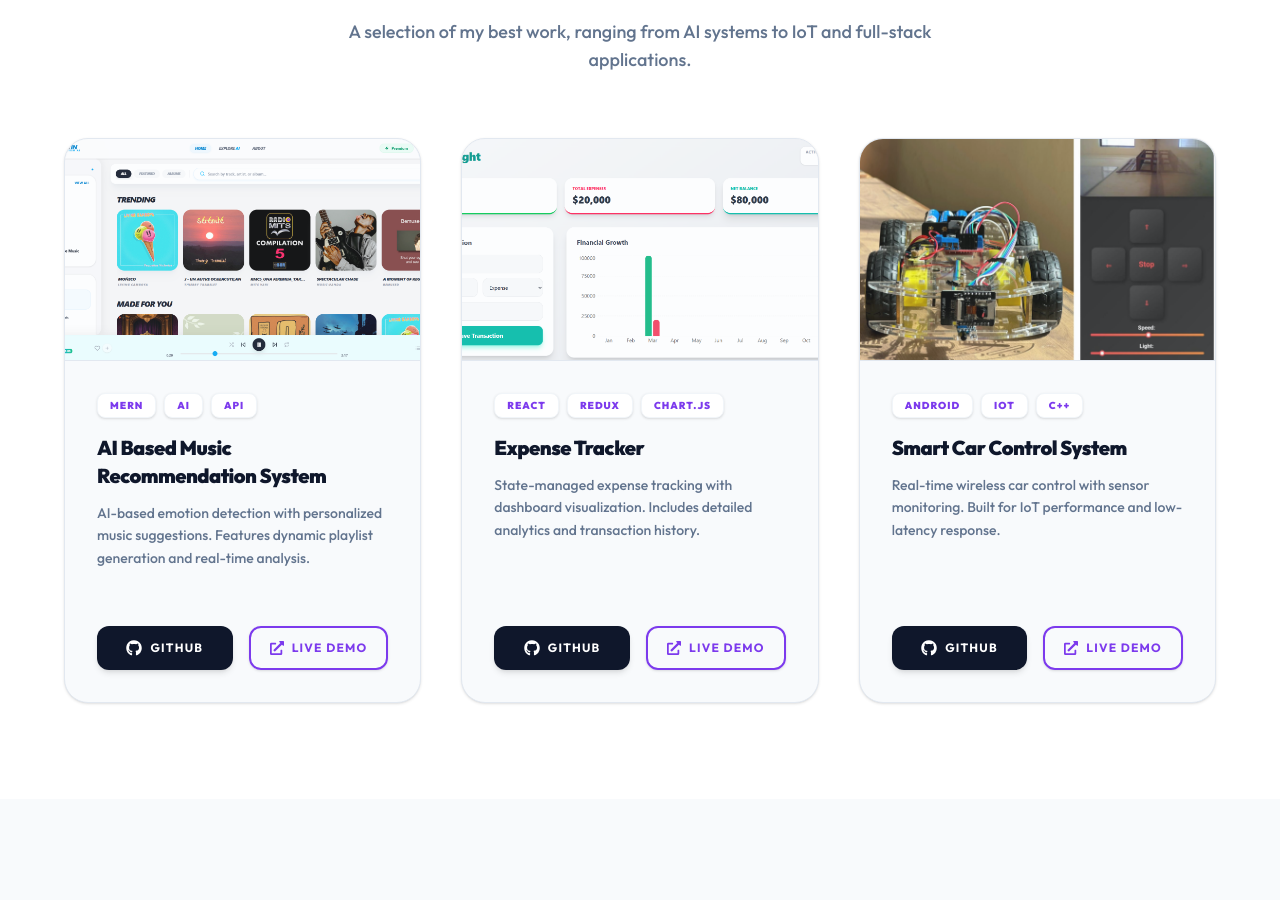
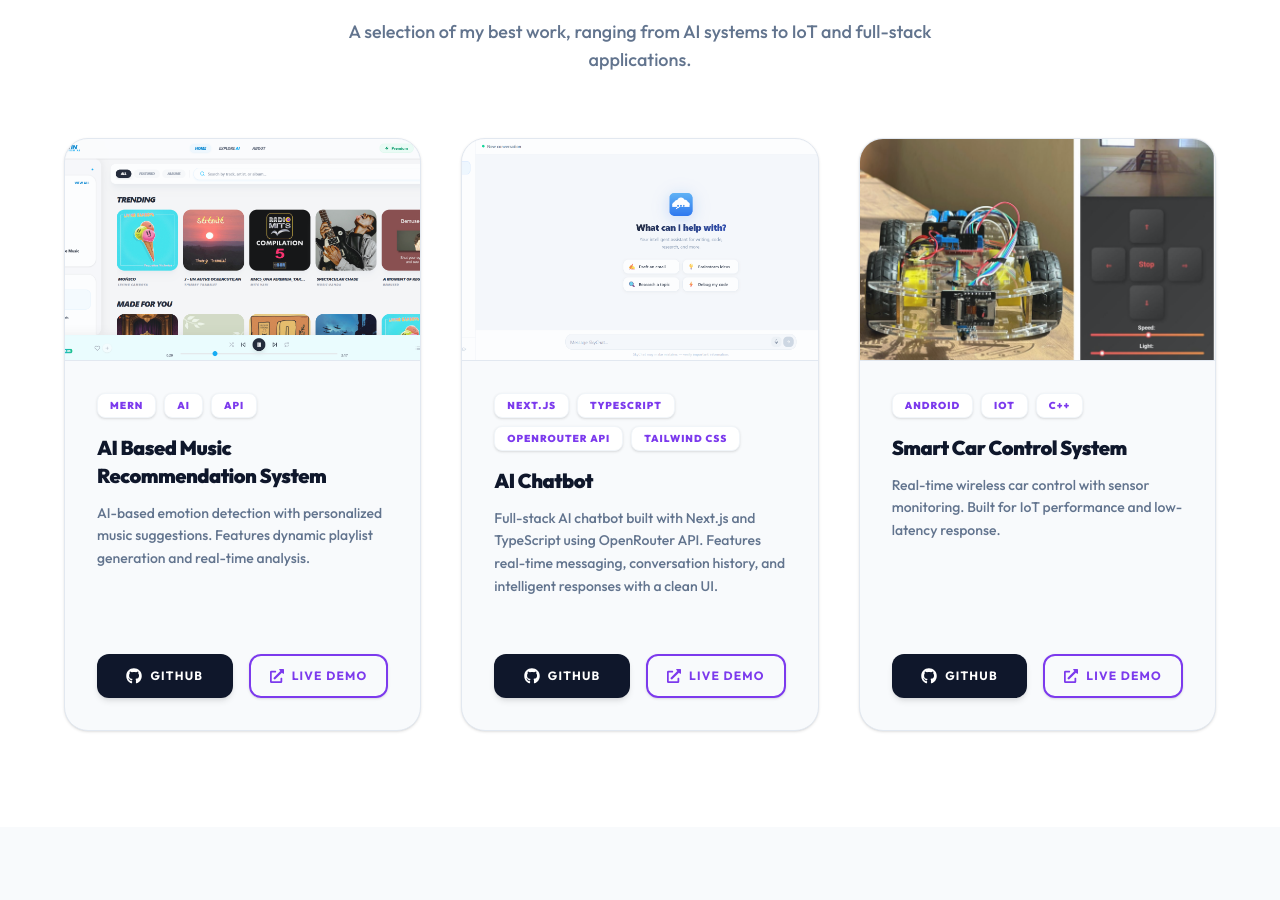
Before and after one commit to jeevanthomas7/PortFolio-website, a React (Vite) app: page / in a window 1280 px wide. Shown: the part 2660-3560 px from the top of the page. Built offline with nearby package versions, Linux system fonts and the light colour scheme.

Commit message:
updations

```diff
--- a/src/components/sections/Projects.jsx
+++ b/src/components/sections/Projects.jsx
@@ -2,7 +2,7 @@ import { motion } from "framer-motion";
 import { FaGithub, FaExternalLinkAlt } from "react-icons/fa";
 
 import AiMusic from "../../img/AiMusic.png";
-import Expense from "../../img/Expense.png";
+import Chatbot from "../../img/Chatbot.png";
 import SmartCar from "../../img/smartCAR.jpeg";
 
 const projects = [
@@ -15,15 +15,15 @@ const projects = [
     demo: "https://dot-in.vercel.app/",
     image: AiMusic,
   },
-  {
-    title: "Expense Tracker",
-    description:
-      "State-managed expense tracking with dashboard visualization. Includes detailed analytics and transaction history.",
-    tags: ["React", "Redux", "Chart.js"],
-    github: "#",
-    demo: "https://expense-tracker-website-eosin.vercel.app/",
-    image: Expense,
-  },
+{
+  title: "AI Chatbot",
+  description:
+    "Full-stack AI chatbot built with Next.js and TypeScript using OpenRouter API. Features real-time messaging, conversation history, and intelligent responses with a clean UI.",
+  tags: ["Next.js", "TypeScript", "OpenRouter API", "Tailwind CSS"],
+  github: "https://github.com/jeevanthomas7/PortFolio-website",
+  demo: "https://sky-chat-ai.vercel.app/",
+  image: Chatbot,
+},
   {
     title: "Smart Car Control System",
     description:
```
Also changed, not shown: src/img/chatbot.png (added).
